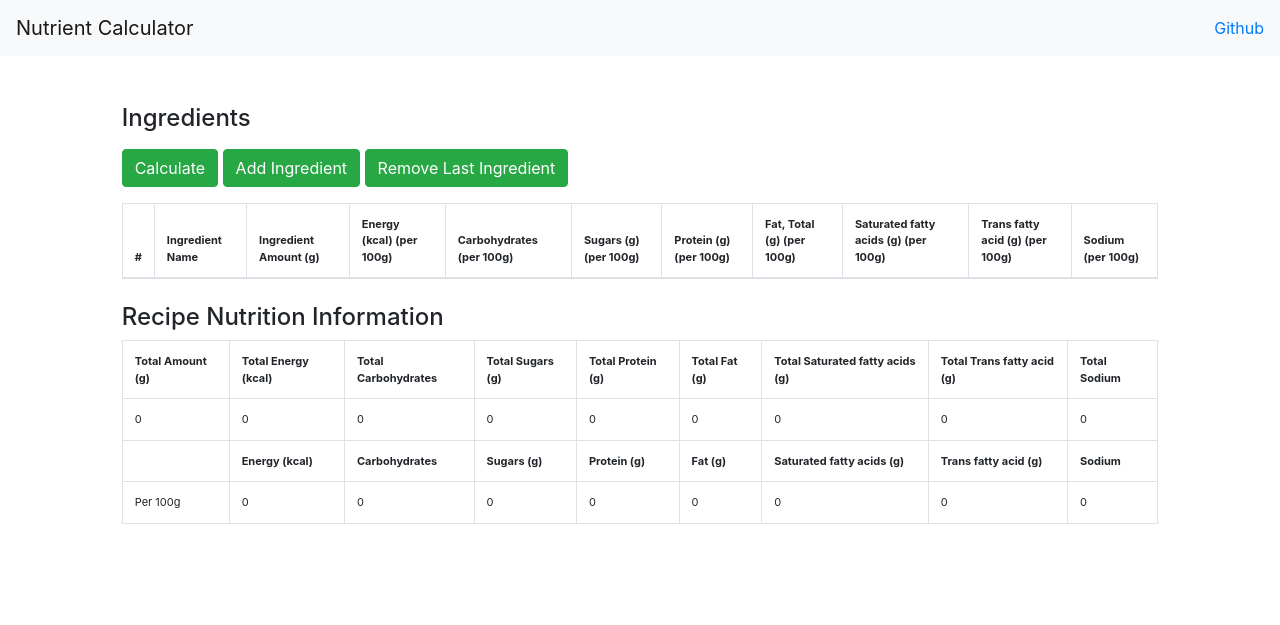
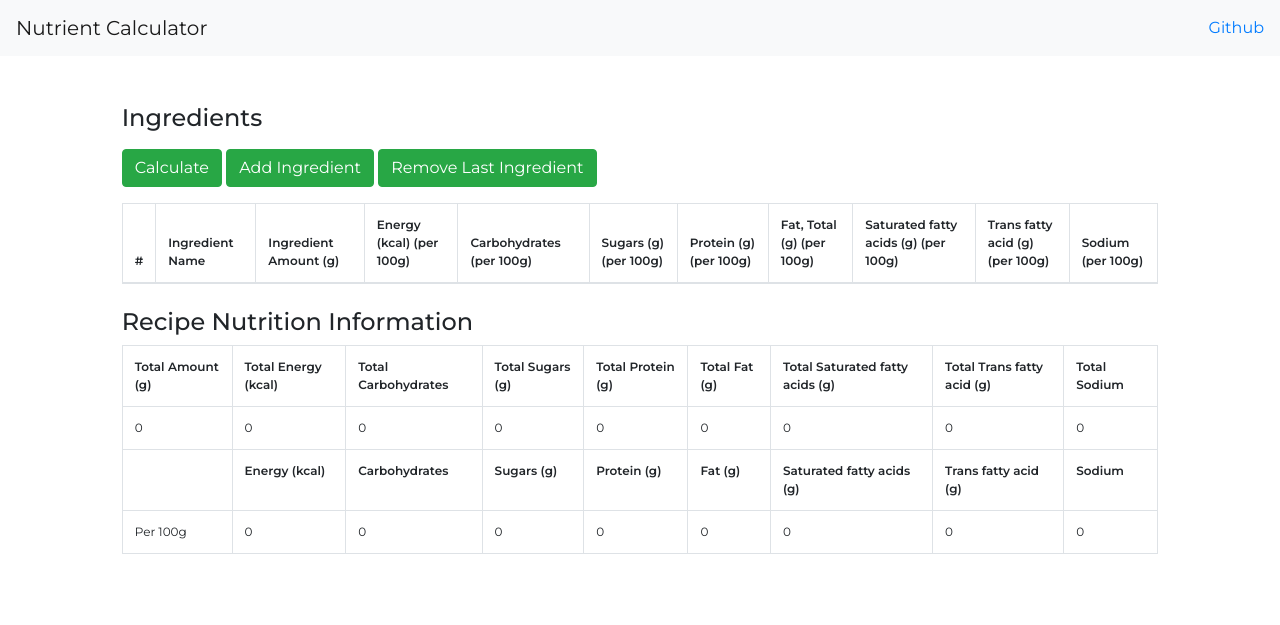
Before and after one commit to j8n/j8n.github.io, a PHP site: page / in a window 1280 px wide. Shown: the top 625 px of the page. Run offline with PHP 8.4, Linux system fonts and the light colour scheme; lists and menus that the app fills with data are empty; some libraries are stand-ins or nearby versions.

Commit message:
Update style.css

```diff
--- a/recipeNutritionCalculator/style.css
+++ b/recipeNutritionCalculator/style.css
@@ -1,8 +1,15 @@
+@import url('https://fonts.googleapis.com/css?family=Montserrat:400,500,600');
+
 * {
 	padding: 0;
 	margin: 0;
+	font-family: 'Montserrat', sans-serif;
 }
 
+.c-brand {
+	font-size: 50px;
+	font-weight: 500;
+}
 .c-input {
 
 }
@@ -13,7 +20,7 @@
 	width: 100px;
 }
 .c-table {
-	font-size: 11px;
+	font-size: 12px;
 }
 .c-nav {
 
```
